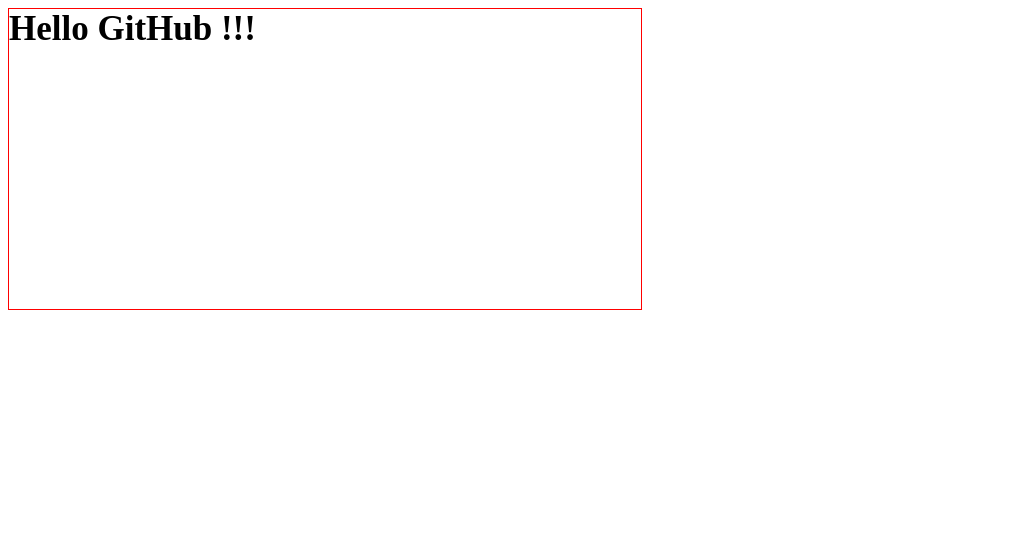
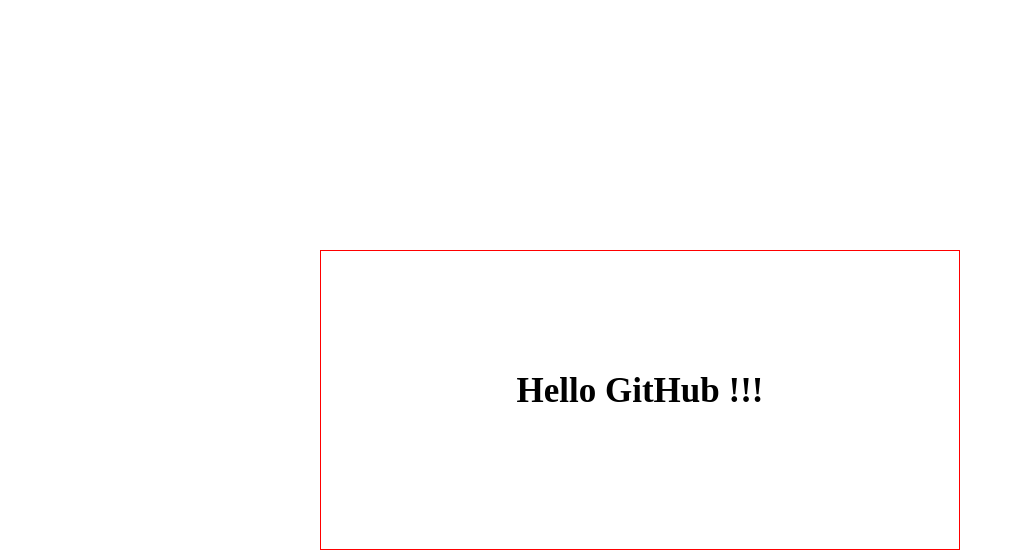
Before and after one commit to se-a11gh/tets2, a plain HTML site: page index.html in a window 1280 px wide. Shown: the whole page, without its empty margins (0-1015 px from the left). Drawn offline with Linux system fonts and the light colour scheme.

Commit message:
update style

```diff
--- a/style.css
+++ b/style.css
@@ -1,7 +1,14 @@
 .block {
+    position: absolute;
+    top: 50%;
+    left: 50%;
+    transform: translate(-50%, -50%);
     border: 1px solid red;
     width: 50%;
     height: 300px;
     font-size: 35px;
     font-weight: bold;
+    text-align: center;
+    padding-top: 120px;
+    box-sizing: border-box;
 }
```
